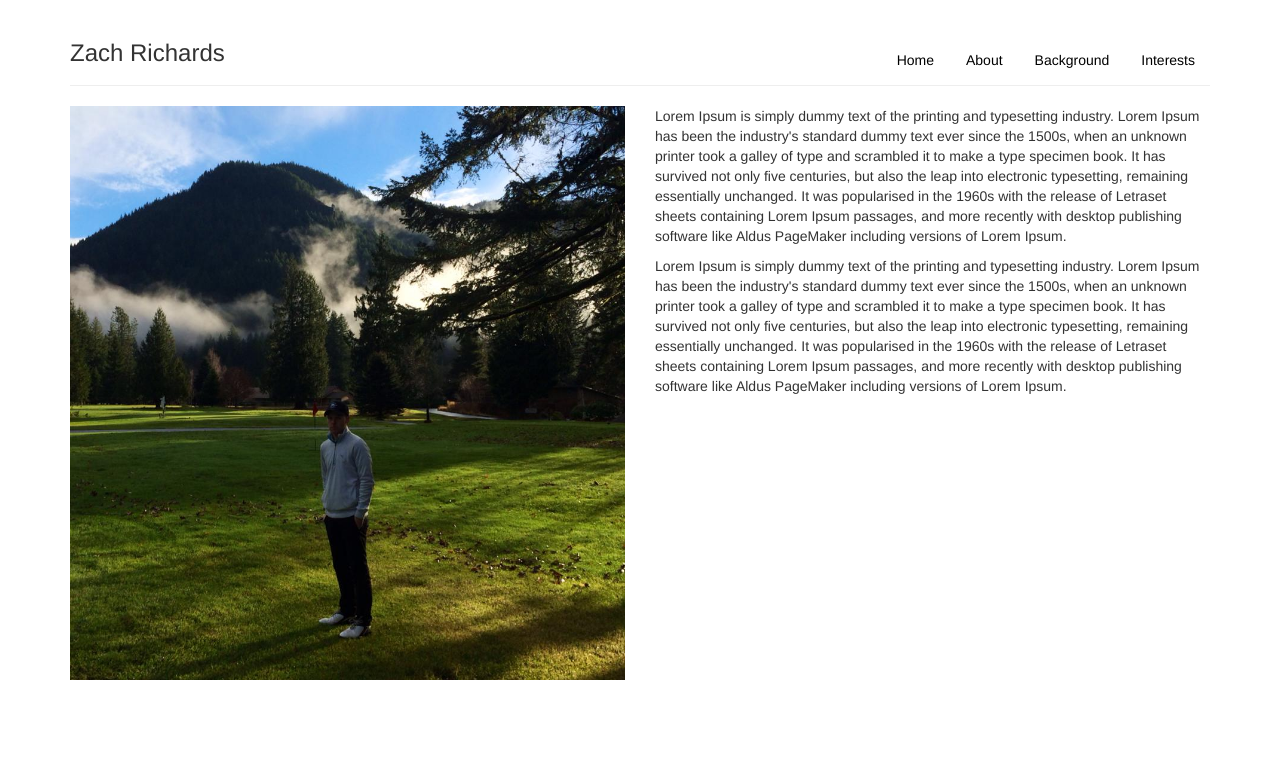
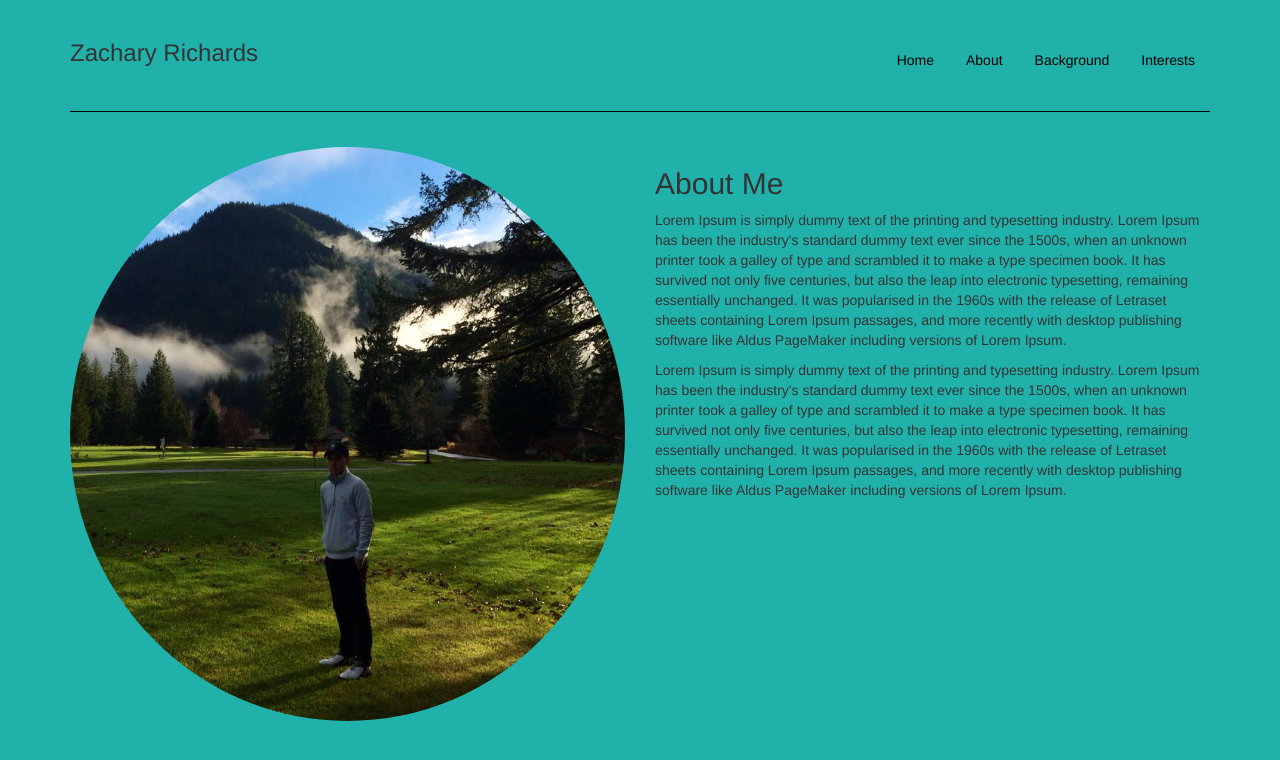
Before and after one commit to zacharyjrich/ZachRichards-Portfolio, a plain HTML site: page index.html in a window 1280 px wide. Drawn offline with Linux system fonts and the light colour scheme.

Commit message:
Added README.md

```diff
--- a/css/styles.css
+++ b/css/styles.css
@@ -1,3 +1,12 @@
+body {
+  background-color: #20b2aa;
+}
+
+.page-header {
+  border-bottom: 1px solid black;
+  padding-bottom: 35px;
+  margin-bottom: 35px;
+}
 .nav a {
   color: black;
 }
--- a/index.html
+++ b/index.html
@@ -14,18 +14,24 @@
           <li><a href="#">Background</a></li>
           <li><a href="#">Interests</a></li>
         </ul>
-        <h3>Zach Richards</h3>
+        <h3>Zachary Richards</h3>
       </header>
 
       <div class="about-me row">
         <div class="col-md-6">
-          <img class="img-responsive" src="images/zach-outdoor.jpg" height="500px" alt="man standing outside in fog">
+          <img src="images/zach-outdoor.jpg" class="img-circle margin img-responsive" alt="man standing on golf course">
         </div>
-        <div class="col-md-6"
+        <div class="col-md-6">
+          <h2>About Me</h2>
           <p>Lorem Ipsum is simply dummy text of the printing and typesetting industry. Lorem Ipsum has been the industry's standard dummy text ever since the 1500s, when an unknown printer took a galley of type and scrambled it to make a type specimen book. It has survived not only five centuries, but also the leap into electronic typesetting, remaining essentially unchanged. It was popularised in the 1960s with the release of Letraset sheets containing Lorem Ipsum passages, and more recently with desktop publishing software like Aldus PageMaker including versions of Lorem Ipsum.</p>
 
           <p>Lorem Ipsum is simply dummy text of the printing and typesetting industry. Lorem Ipsum has been the industry's standard dummy text ever since the 1500s, when an unknown printer took a galley of type and scrambled it to make a type specimen book. It has survived not only five centuries, but also the leap into electronic typesetting, remaining essentially unchanged. It was popularised in the 1960s with the release of Letraset sheets containing Lorem Ipsum passages, and more recently with desktop publishing software like Aldus PageMaker including versions of Lorem Ipsum.</p>
         </div>
       </div>
+
+
+
+    </div>
+
   </body>
 </html>
```
Also changed, not shown: 1 other file.
